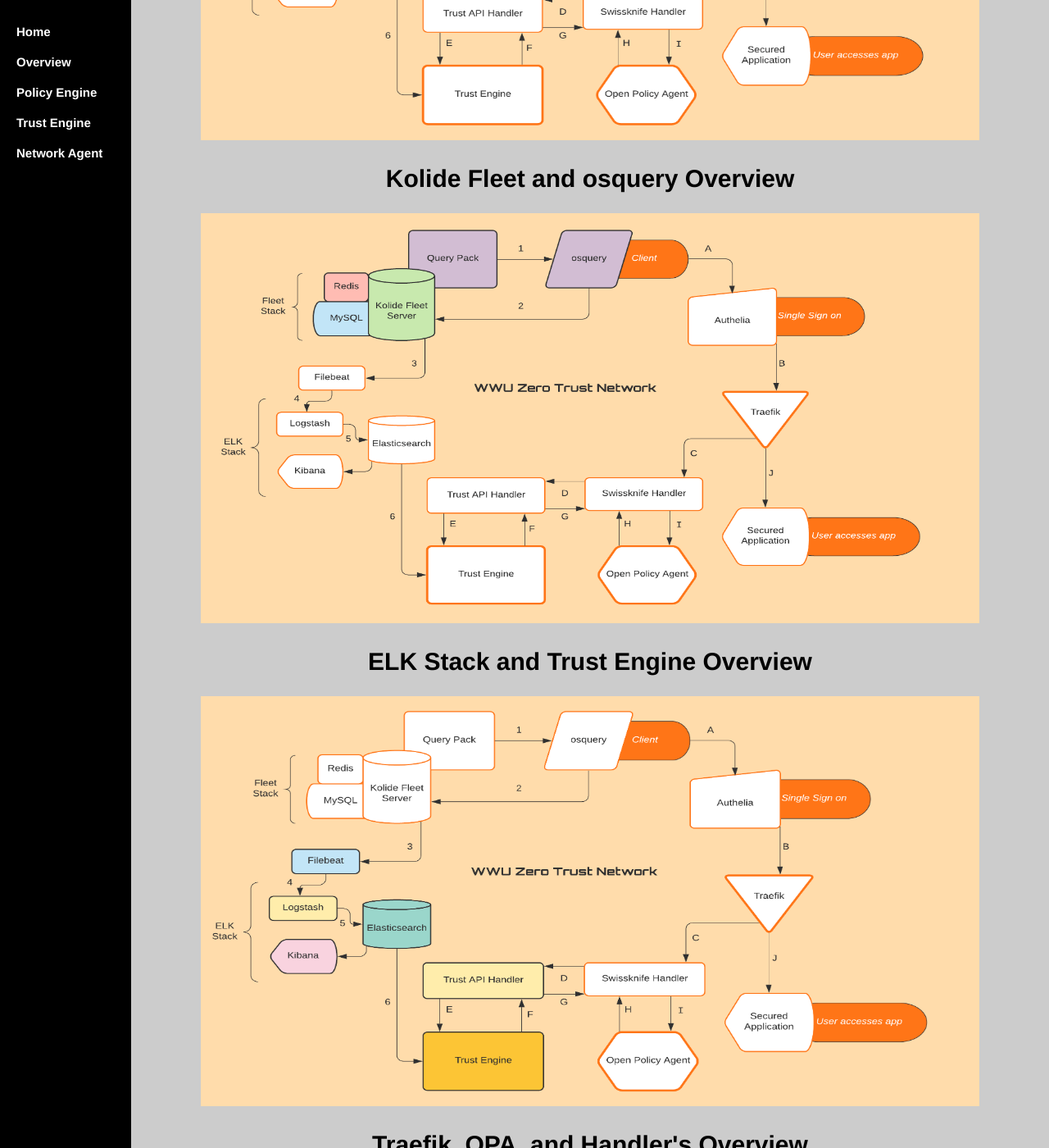
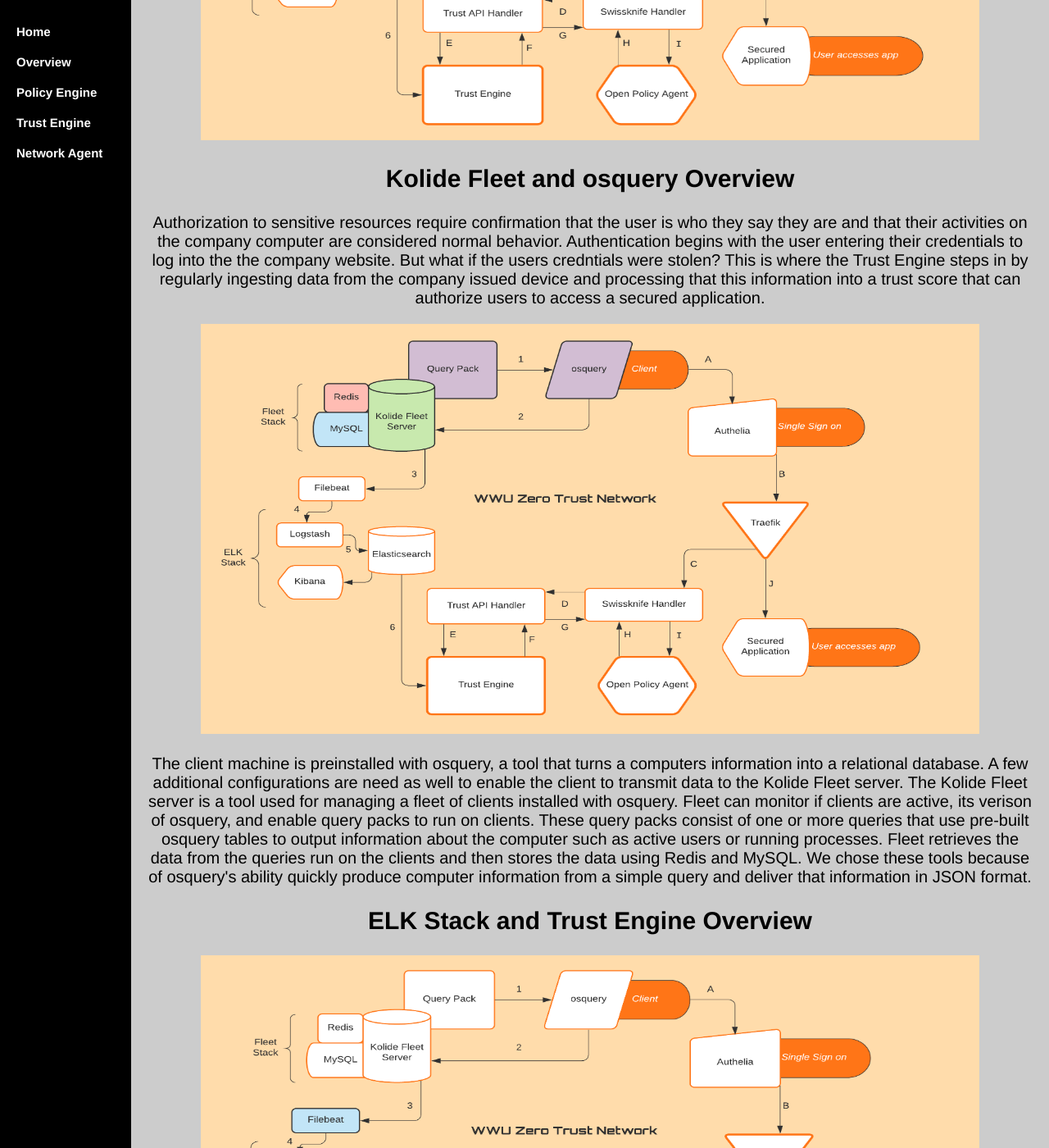
Before and after one commit to WWUZeroTrust/WWUZeroTrust.github.io, a Jekyll site: the page Documentation/index.html, which Jekyll copies as it is, in a window 1280 px wide and 1400 px high, scrolled down 486 px. Shown: the whole window at 82% size. Built offline with Jekyll 4.4.1, drawn with Linux system fonts in a browser that asks for light colours.

Commit message:
Update index.html

```diff
--- a/Documentation/index.html
+++ b/Documentation/index.html
@@ -71,8 +71,25 @@
 	</p>
 
 	<h2><center>Kolide Fleet and osquery Overview</center></h2>
+
+	<p><center> Authorization to sensitive resources require confirmation that the user is who they say they are and that their
+		activities on the company computer are considered normal behavior. Authentication begins with the user entering their
+		credentials to log into the the company website. But what if the users credntials were stolen? This is where the Trust
+		Engine steps in by regularly ingesting data from the company issued device and processing that this information into
+		a trust score that can authorize users to access a secured application.
+	</p>
+
 	<p><center>
   		<img src="/image/Flowchart_Kolide.png" alt="hi" class="inline" height="500" width="950"/>
+	</p>
+
+	<p><center> The client machine is preinstalled with osquery, a tool that turns a computers information into a relational
+		database. A few additional configurations are need as well to enable the client to transmit data to the Kolide Fleet server. The
+		Kolide Fleet server is a tool used for managing a fleet of clients installed with osquery. Fleet can monitor if clients are
+		active, its verison of osquery, and enable query packs to run on clients. These query packs consist of one or more queries
+		that use pre-built osquery tables to output information about the computer such as active users or running processes. Fleet
+		retrieves the data from the queries run on the clients and then stores the data using Redis and MySQL. We chose these tools because
+		of osquery's ability quickly produce computer information from a simple query and deliver that information in JSON format.
 	</p>
 
 	<h2><center>ELK Stack and Trust Engine Overview</center></h2>
```
